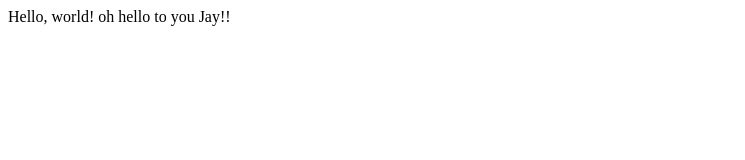
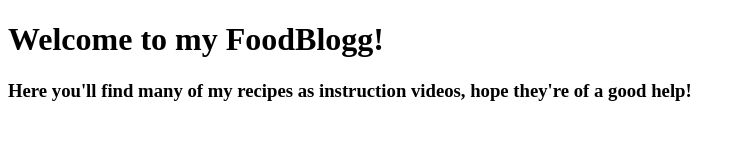
Before and after one commit to JudyZabian/Learning-HTML, a plain HTML site: page index.html in a window 1280 px wide. Shown: the whole page, without its empty margins (0-745 px from the left). Drawn offline with Linux system fonts and the light colour scheme.

Commit message:
made it a foodblogg

```diff
--- a/index.html
+++ b/index.html
@@ -1,10 +1,11 @@
 <!DOCTYPE html>
 <html>
     <head>
-        <title>My Webpage</title>
+        <title>Jay's FoodBlogg!</title>
     </head>
     <body>
-        Hello, world!
-        oh hello to you Jay!!
+        <h1> Welcome to my FoodBlogg! </h1>
+        <h3> Here you'll find many of my recipes as instruction videos, hope they're of a good help! </h3>
+
     </body>
 </html>
```
